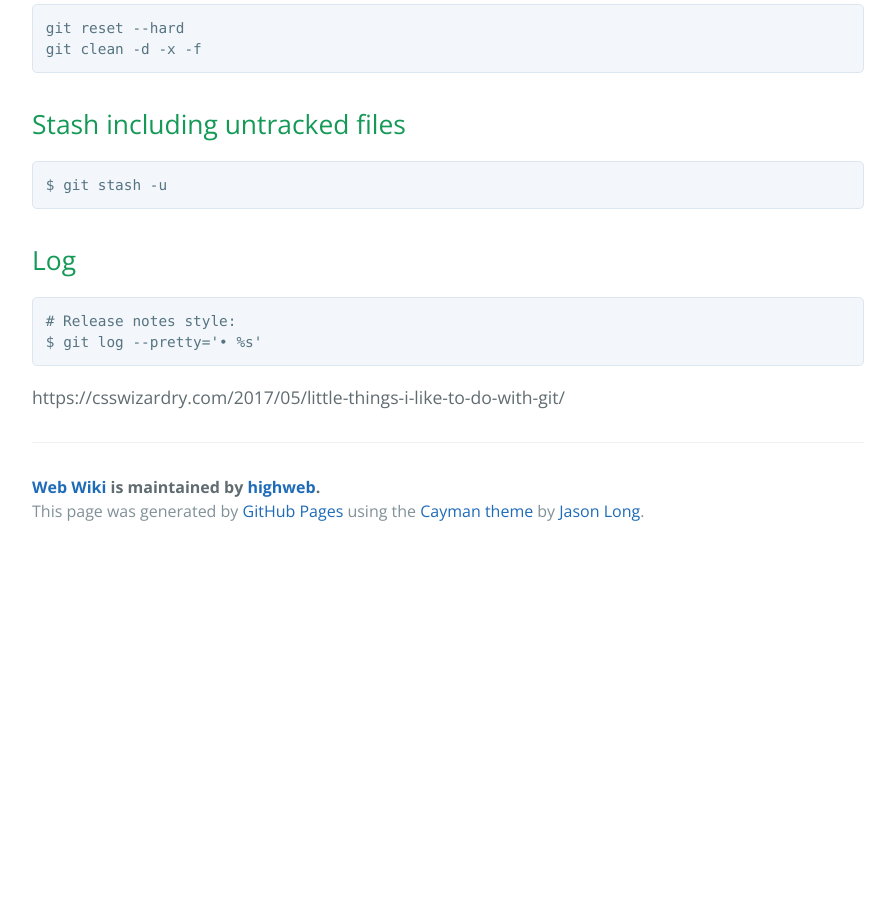
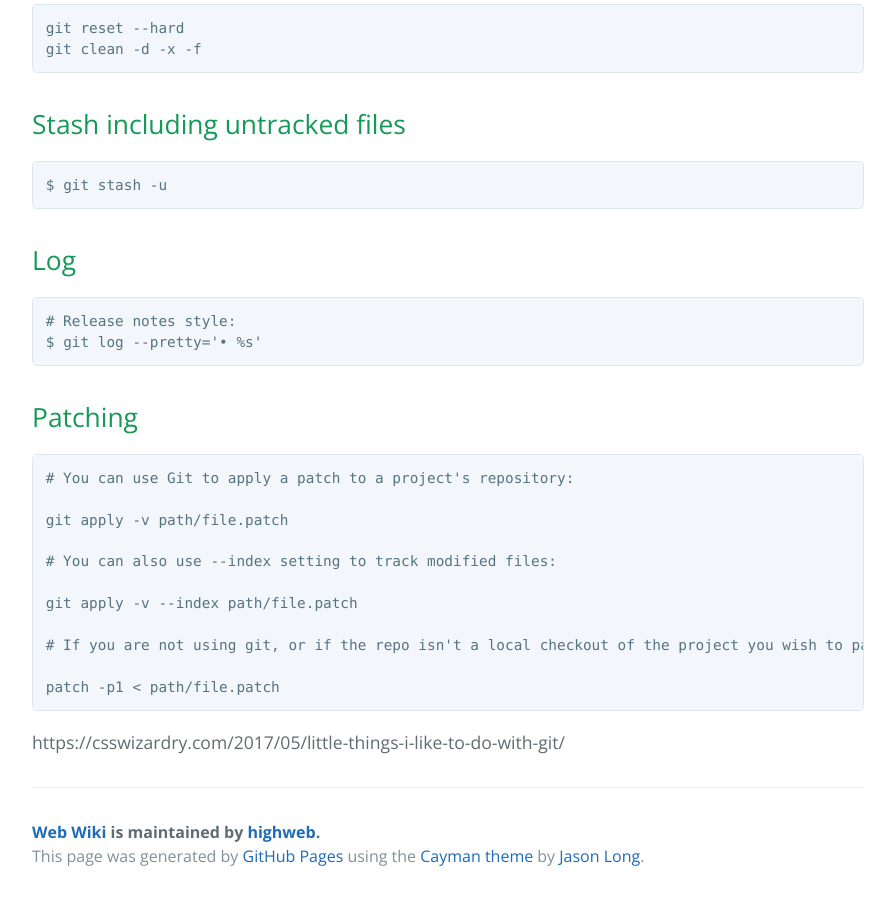
Before and after one commit to highweb/web-wiki, a Jekyll site: the page built from git.md, in a window 1280 px wide and 900 px high, scrolled down 1594 px. Shown: the whole window, without its empty margins (192-1087 px from the left). Built offline with Jekyll 4.4.1, drawn with Linux system fonts in a browser that asks for light colours; before the commit the page ends 2149 px from its top, so only the background shows below that.

Commit message:
Update git.md

````diff
--- a/git.md
+++ b/git.md
@@ -72,4 +72,20 @@ $ git stash -u
 $ git log --pretty='• %s'
 ```
 
+## Patching
+
+```
+# You can use Git to apply a patch to a project's repository:
+
+git apply -v path/file.patch
+
+# You can also use --index setting to track modified files:
+
+git apply -v --index path/file.patch
+
+# If you are not using git, or if the repo isn't a local checkout of the project you wish to patch:
+
+patch -p1 < path/file.patch
+```
+
 https://csswizardry.com/2017/05/little-things-i-like-to-do-with-git/
````
